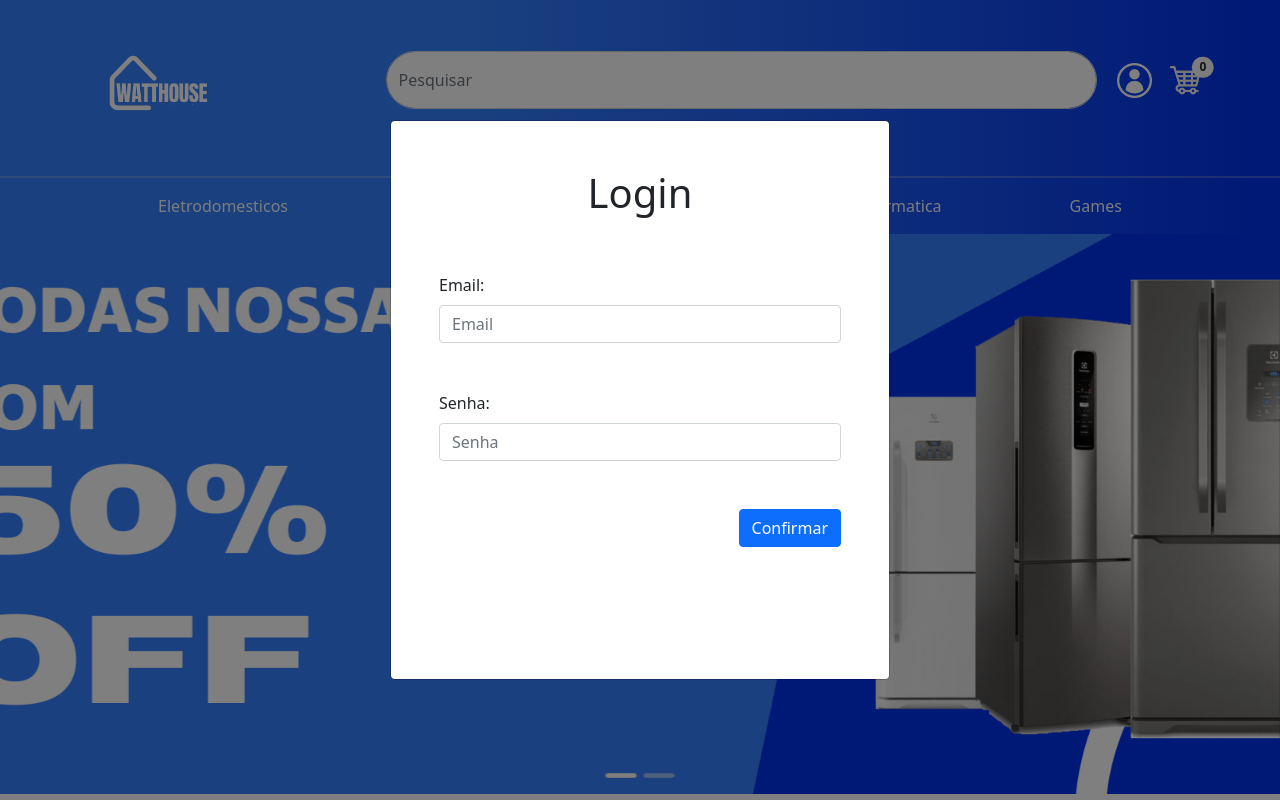
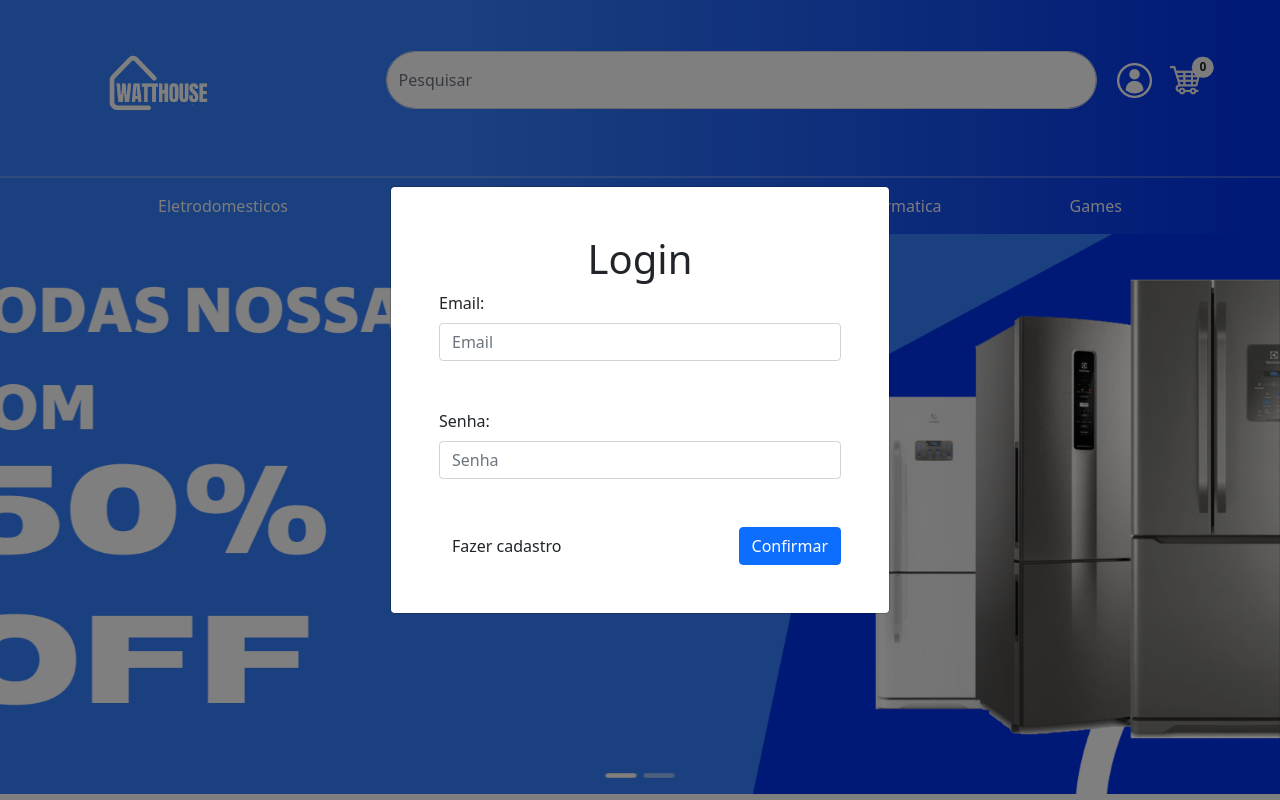
Before and after one commit to GordaoBF/E-commerce, a PHP site: page /Home.php in a window 1280 px wide. Run offline with PHP 8.4, Linux system fonts and the light colour scheme; data comes from the database, SQL or seed files in the repository; some libraries are stand-ins or nearby versions; some web fonts are replaced.

Commit message:
coloquei um offcanva cadastro

```diff
--- a/E-Commerce WattHouse/Cadastro.php
+++ b/E-Commerce WattHouse/Cadastro.php
@@ -54,7 +54,7 @@
         </form>
 
         <div class="usuario">
-            <form method="POST" id="usuario" enctype="multipart/form-data" action="incs/Confirmacao.php?tipo=usuario&acao=cadastro" class="nmostrar container w-75">
+            <form method="POST" id="usuario" enctype="multipart/form-data" action="incs/Confirmacao.php?acao=cadastro" class="nmostrar container w-75">
                 <h2  class="my-4 text-center">Cadastro de Usuarios</h2>
 
 
@@ -86,7 +86,7 @@
         </div>
 
         <div class="produto">
-            <form method="POST" id="produto" enctype="multipart/form-data" action="incs/Confirmacao.php" class="nmostrar container w-75">
+            <form method="POST" id="produto" enctype="multipart/form-data" action="incs/Confirmacao.php?acao=cadastro" class="nmostrar container w-75">
             <h2 class="my-4 text-center">Cadastro de Produtos</h2>
 
                 <input type="hidden" value="3" name="switch">
@@ -150,7 +150,7 @@
 
         </div>
         <div class="cliente w-100"  >
-            <form method="POST" id="cliente"  enctype="multipart/form-data" action="incs/Confirmacao.php?tipo=usuario&acao=cadastro" class="nmostrar container w-75">
+            <form method="POST" id="cliente"  enctype="multipart/form-data" action="incs/Confirmacao.php?&acao=cadastro" class="nmostrar container w-75">
                 <h2 class="my-4 text-center">Cadastro de Cliente</h2>
 
                 <input type="hidden" value="1" name="switch">
--- a/E-Commerce WattHouse/css/style.css
+++ b/E-Commerce WattHouse/css/style.css
@@ -26,11 +26,11 @@ header #cima{height: 20vh;}
 .card-b{height: 200px; max-height: 200px;}
 .card-h{height: 180px; max-height: 180px;}
 
-/* tamanhos do offcanva carrinho */
+/* tamanhos do offcanva carrinho*/
 #offCarrinho{width: 50vw;}
 
-/* tamanhos do offcanva de Finalizar Compra e tb define que ele fica no meio*/
-#offFinalizar{height: 100vw; width: 75vw; left: 25vmin;}
+/* tamanhos do offcanva de Finalizar Compra/Cadastro e tb define que ele fica no meio*/
+#offFinalizar, #offCadastro{height: 100vw; width: 75vw; left: 25vmin;}
 
 /* tentando definir o tamanho do img no card */
 .card-b h6{object-fit: contain;}
@@ -88,14 +88,11 @@ header #cima{height: 20vh;}
 .modal-log{
     align-self: center;
 }
-.offcanvas-shop{
-    width: 100%;
-    max-width: 500px;
-}
 #loginModal{
     width: 50vw;
-    height: 70vh;
+    height: 60vh;
 }
+#cadastro{width:90vw;}
 
 /* formatação */
 .btn:hover{
--- a/E-Commerce WattHouse/incs/topo.php
+++ b/E-Commerce WattHouse/incs/topo.php
@@ -246,15 +246,16 @@ include "incs/ValidarSessao.php";
                         <!-- modal Login -->
                         <div>
                             <div class="modal fade" id="login" aria-hidden="true">
-                                <div class="modal-dialog modal-dialog-centered">
-                                    <div class="modal-content" id="loginModal">
+                                <div class="modal-dialog modal-dialog-centered" id="loginModal">
+                                    <div class="modal-content" >
                                         <h1 class="text-center fs-1 mt-5">Login</h1>
-                                        <form action="incs/LoginConfirm.php" class="p-5" method="post">
+                                        <form action="incs/LoginConfirm.php" class="w-100 px-5" method="post">
                                             <label for="" class="form-label">Email:</label>
                                             <input type="text" class="form-control mb-5" name='cliente' placeholder="Email">
                                             <label for="" class="form-label">Senha:</label>
                                             <input class="form-control mb-5" type="password" name="senha" placeholder="Senha" id="">
-                                            <button type="submit" class="btn btn-primary float-end">Confirmar</button>
+                                            <a class="btn" data-bs-toggle='offcanvas' data-bs-target="#offCadastro">Fazer cadastro</a>
+                                            <button type="submit" class="btn btn-primary float-end mb-5">Confirmar</button>
                                         </form>
                                         <?php if(isset($_REQUEST['msg'])):?>
                                             <div class="alert alert-danger mx-4">
@@ -265,21 +266,68 @@ include "incs/ValidarSessao.php";
                                 </div>
                             </div>
                         </div>
+                        <!-- offcanvas Cadastrar -->
+                        <div class="offcanvas offcanvas-bottom" tabindex="-1" id="offCadastro">
+                            <div class="offcanvas-header">
+                                <h1 class="text-center py-3">Cadastro</h1>
+                                <button type="button" class="btn-close" data-bs-dismiss="offcanvas" aria-label="Close"></button>
+                            </div>
+                            <form class="mx-5 mb-4" method="POST" enctype="" action="incs/Confirmacao.php?acao=cadastro" id="cadastro">
+                                <div class="row col-9">
+                                    <div class="mb-3 col-6">
+                                        <label for="idnome" class="form-label">Nome do Usuario</label>
+                                        <input type="text" name="nome" id="idnome" class="form-control client" >
+                                    </div>
 
-                        <!-- modal Cadastro -->
-                        <div>
-                            <div class="modal fade" tabindex="-1" id="cadastro">
-                                <div class="modal-dialog modal-dialog-centered">
-                                    <div class="modal-content" id="cadastromodal">
-                                        <div class="col-12">
-                                            <h1 class="text-center text-light py-3">Cadastro</h1>
-                                            <form class="mx-5 mb-4">
+                                    <div class="mb-3 col-6">
+                                        <label for="idpreco" class="form-label">Email</label>
+                                        <input type="Email" name="email" id="idlogin" class="form-control client" >
+                                    </div>
 
-                                            </form>
-                                        </div>
+                                    <div class="mb-3 col-4">
+                                        <label for="idmarca" class="form-label">Senha</label>
+                                        <input type="password" name="senha" minlength="4" id="idsenha" class="form-control client">
+                                    </div>
+
+                                    <div class="mb-3 col-4">
+                                        <label for="idquantidade" class="form-label">Confirmar Senha</label>
+                                        <input type="password" name="senha2" minlength="4" id="idsenha" class="form-control client" >
+                                    </div>
+
+                                    <div class="mb-3 col-4">
+                                        <label for="idquantidade" class="form-label">Nome Cartão</label>
+                                        <input type="text" name="nomecartao" id="idnome" class="form-control client" >
+                                    </div>
+
+                                    <div class="mb-3 col-3">
+                                        <label for="idquantidade" class="form-label">CPF</label>
+                                        <input type="number" name="cpf" maxlength="14" minlength="11" id="idcartao" class="form-control client" >
+                                    </div>
+
+                                    <div class="mb-3 col-3">
+                                        <label for="idquantidade" class="form-label">Números do cartão</label>
+                                        <input type="text" name="numeros" maxlength="16" id="idcartao" class="form-control client" >
+                                    </div>
+
+                                    <div class="mb-3 col-2">
+                                        <label for="idquantidade" class="form-label">3 Números</label>
+                                        <input type="number" name="3numeros" minlength="3" maxlength="3" id="idcartao" class="form-control client" >
+                                    </div>
+
+                                    <div class="mb-3 col-2">
+                                        <label for="idquantidade" class="form-label">Agência</label>
+                                        <input type="text" name="agencia" id="idcartao" class="form-control client" >
+                                    </div>
+
+                                    <div class="mb-3 col-2">
+                                        <label for="idquantidade" class="form-label">DATA</label>
+                                        <input type="text" name="data" minlength="4" maxlength="5" id="idcartao" class="form-control client" >
                                     </div>
                                 </div>
-                            </div>
+
+                                <input type="hidden" value="1" name="switch">
+
+                            </form>
                         </div>
                     </div>
                 </nav>
```
Also changed, not shown: E-Commerce WattHouse/Editar.php (+3 -4 lines).
